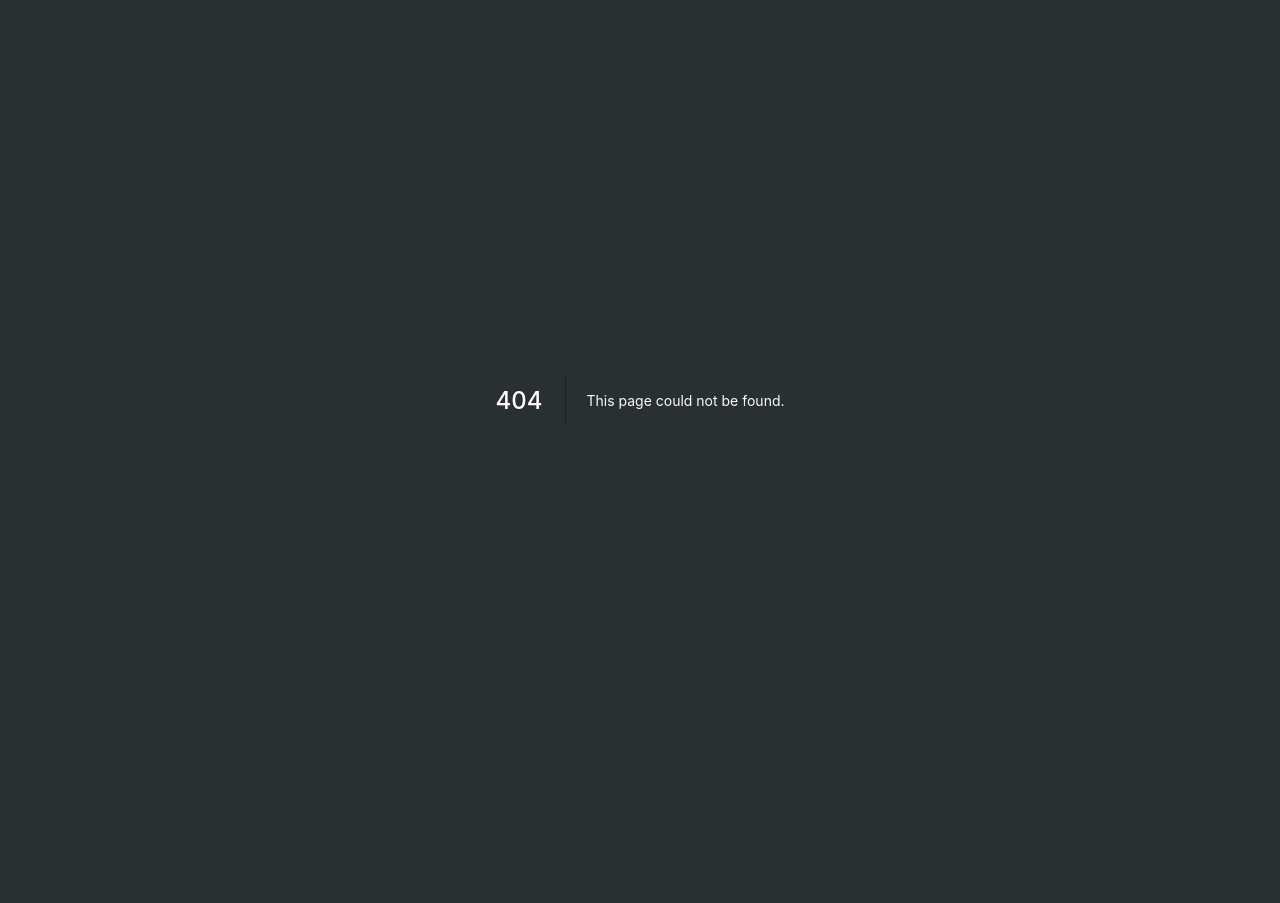
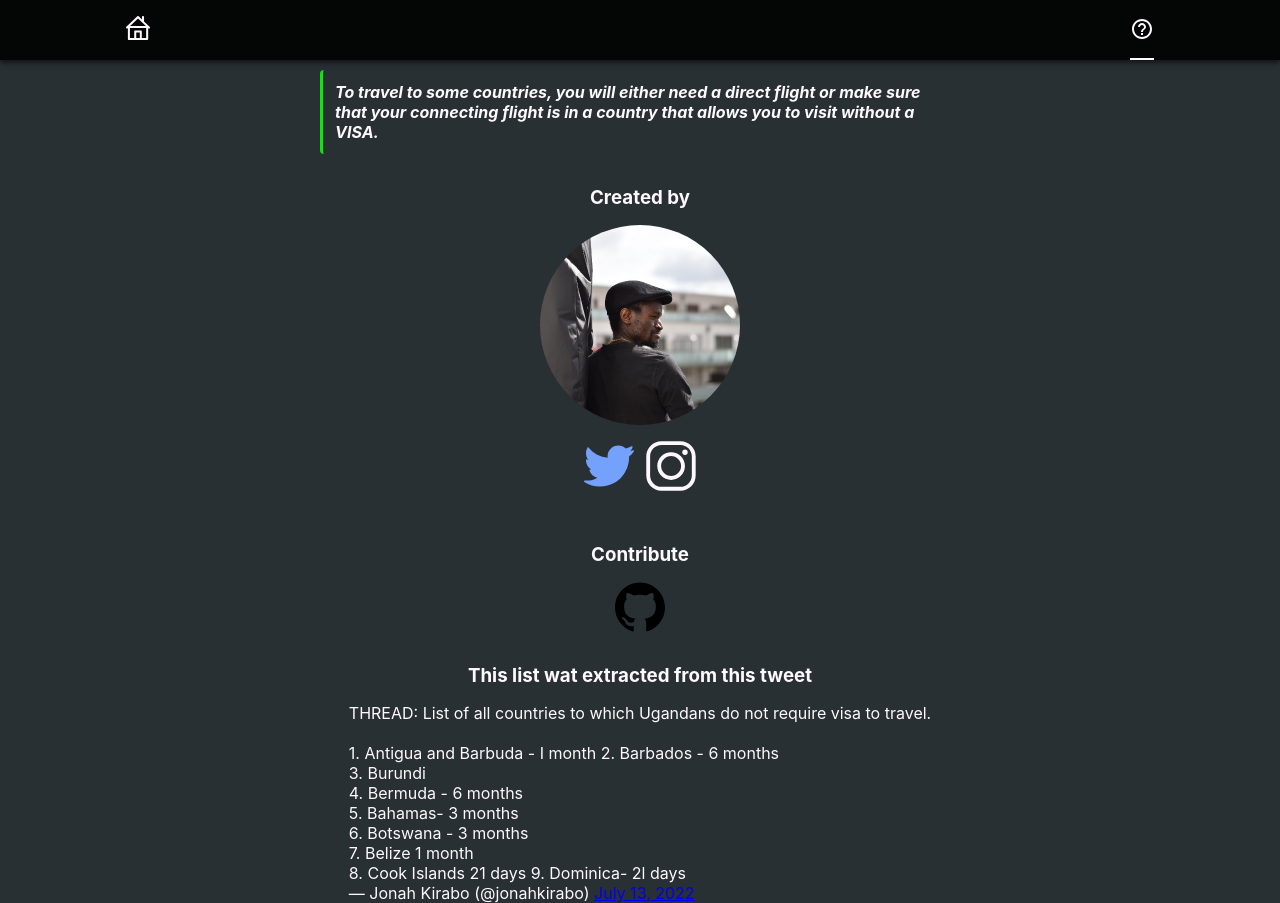
Before and after one commit to dennisja/uganda-travel-list, a Next.js app: page /about in a window 1280 px wide. Before the commit this address had no page. Before the commit the page ends 800 px from the top, so only its background shows below. Built offline with nearby package versions, Linux system fonts and the light colour scheme.

Commit message:
feat(about): add about page (#7)

```diff
--- /dev/null
+++ b/pages/about.tsx
@@ -0,0 +1,74 @@
+import type { NextPage } from 'next';
+import Image from 'next/image';
+import Link from 'next/link';
+import { Layout } from '../src/components/Layout';
+import { OriginalTweet } from '../src/components/OriginalTweet';
+import { Icon } from '../src/components/ui/Icon';
+import { Quote } from '../src/components/ui/Quote';
+import { radii } from '../src/components/ui/tokens/radii';
+import { space } from '../src/components/ui/tokens/space';
+
+const Home: NextPage = () => {
+  return (
+    <Layout>
+      <section>
+        <Quote style={{ width: '50%' }}>
+          To travel to some countries, you will either need a direct flight or
+          make sure that your connecting flight is in a country that allows you
+          to visit without a VISA.
+        </Quote>
+
+        <h3>Created by</h3>
+        <Image
+          src='/dennis.jpeg'
+          width='200px'
+          height='200px'
+          className='photo'
+          style={{ borderRadius: radii.round }}
+        />
+        <div style={{ padding: space.l }}>
+          <Link href='https://twitter.com/dennisjjagwe'>
+            <Icon
+              iconName='twitter'
+              style={{ width: '50px', height: '50px', marginRight: space.m }}
+            />
+          </Link>
+          <Link href='https://www.instagram.com/esistdj'>
+            <Icon
+              iconName='instagram'
+              style={{ width: '50px', height: '50px' }}
+            />
+          </Link>
+        </div>
+        <h3>Contribute</h3>
+        <Link href='https://github.com/dennisja/uganda-travel-list'>
+          <Icon iconName='github' style={{ width: '50px', height: '50px' }} />
+        </Link>
+
+        <h3>This list wat extracted from this tweet</h3>
+        <OriginalTweet />
+      </section>
+      <style jsx>
+        {`
+          section {
+            display: flex;
+            flex-direction: column;
+            align-items: center;
+            padding-top: ${space.xl};
+          }
+
+          .photo {
+            border-radius: ${radii.round};
+          }
+
+          h3 {
+            padding-bottom: ${space.l};
+            padding-top: ${space.xxl};
+          }
+        `}
+      </style>
+    </Layout>
+  );
+};
+
+export default Home;
--- /dev/null
+++ b/src/components/Layout.tsx
@@ -0,0 +1,37 @@
+import Head from 'next/head';
+import { ChangeEventHandler, FC, ReactNode } from 'react';
+import { Navigation } from './Navigation';
+
+type LayoutProps = {
+  children: ReactNode;
+  onSearch?: ChangeEventHandler<HTMLInputElement>;
+  searchTerm?: string;
+};
+
+const Layout: FC<LayoutProps> = ({ children, searchTerm, onSearch }) => {
+  return (
+    <div>
+      <Head>
+        <title>Ugandans Travel List</title>
+        <meta
+          name='description'
+          content='A list of countries where you can visit without a VISA'
+        />
+        <link rel='icon' href='/favicon.ico' />
+      </Head>
+      <main>
+        <Navigation onSearch={onSearch} searchTerm={searchTerm} />
+        {children}
+      </main>
+      <style jsx>
+        {`
+          main {
+            padding-top: 50px;
+          }
+        `}
+      </style>
+    </div>
+  );
+};
+
+export { Layout };
--- /dev/null
+++ b/src/components/Navigation.tsx
@@ -0,0 +1,89 @@
+import Link from 'next/link';
+import { useRouter } from 'next/router';
+import { ChangeEventHandler, FC } from 'react';
+import { Icon } from './ui/Icon';
+import { Input } from './ui/Input';
+import { colors } from './ui/tokens/colors';
+import { space } from './ui/tokens/space';
+
+type UseActiveClassNameResult = { getActiveClassName: (c: string) => string };
+
+const useActiveClassName = (): UseActiveClassNameResult => {
+  const router = useRouter();
+
+  const getActiveClassName = (route: string): string => {
+    return router.pathname === route ? 'active' : '';
+  };
+
+  return { getActiveClassName };
+};
+
+type NavigationProps = {
+  onSearch?: ChangeEventHandler<HTMLInputElement>;
+  searchTerm?: string;
+};
+
+const Navigation: FC<NavigationProps> = ({ onSearch, searchTerm }) => {
+  const { getActiveClassName } = useActiveClassName();
+  return (
+    <nav>
+      <div className={getActiveClassName('/')}>
+        <Link href='/'>
+          <Icon iconName='home' />
+        </Link>
+      </div>
+      <div>
+        {onSearch && (
+          <Input
+            type='search'
+            name='search-country'
+            className='search-input' // find out why NextJS excludes styles from this class
+            placeholder='Search...'
+            onChange={onSearch}
+            value={searchTerm}
+          />
+        )}
+      </div>
+      <div className={getActiveClassName('/about')}>
+        <Link href='/about'>
+          <Icon iconName='info' />
+        </Link>
+      </div>
+      <style>
+        {`
+          .search-input {
+            width: min(40vw, 300px);
+          }
+
+          .active {
+            border-bottom: 2px solid white;
+            height: 100%;
+            display: flex;
+            align-items: center;
+          }
+
+          .home {
+            float: right;
+          }
+
+          nav {
+            display: grid;
+            grid-template-columns: 1fr 3fr 1fr;
+            place-items: center;
+
+            padding-left: ${space.m};
+            padding-right: ${space.m};
+            height: 60px;
+            background-color: ${colors.onBg};
+            box-shadow: 0 3px 5px ${colors.boxShadow};
+            position: fixed;
+            top: 0;
+            right: 0;
+            left: 0;
+          }`}
+      </style>
+    </nav>
+  );
+};
+
+export { Navigation };
--- /dev/null
+++ b/src/components/OriginalTweet.tsx
@@ -0,0 +1,41 @@
+const OriginalTweet = () => {
+  return (
+    <>
+      <blockquote className='twitter-tweet'>
+        <p lang='en' dir='ltr'>
+          THREAD: List of all countries to which Ugandans do not require visa to
+          travel.
+          <br />
+          <br />
+          1. Antigua and Barbuda - I month 2. Barbados - 6 months
+          <br />
+          3. Burundi
+          <br />
+          4. Bermuda - 6 months
+          <br />
+          5. Bahamas- 3 months
+          <br />
+          6. Botswana - 3 months <br />
+          7. Belize 1 month
+          <br />
+          8. Cook Islands 21 days 9. Dominica- 2l days
+        </p>
+        &mdash; Jonah Kirabo (@jonahkirabo){' '}
+        <a
+          target='_blank'
+          rel='noreferrer'
+          href='https://twitter.com/jonahkirabo/status/1547127420842647553?ref_src=twsrc%5Etfw'
+        >
+          July 13, 2022
+        </a>
+      </blockquote>{' '}
+      <script
+        async
+        src='https://platform.twitter.com/widgets.js'
+        char-set='utf-8'
+      ></script>
+    </>
+  );
+};
+
+export { OriginalTweet };
--- /dev/null
+++ b/src/components/ui/Icon.tsx
@@ -0,0 +1,29 @@
+import { FC, SVGProps } from 'react';
+import { radii } from './tokens/radii';
+
+type IconName = 'instagram' | 'twitter' | 'github' | 'info' | 'share' | 'home';
+
+type IconProps = {
+  iconName: IconName;
+} & SVGProps<SVGSVGElement>;
+
+const Icon: FC<IconProps> = ({ iconName, ...svgProps }) => {
+  return (
+    <svg width='24' height='24' {...svgProps}>
+      <use href={`/icons-sprite.svg#${iconName}`} />
+      {/* TODO: remove this once we figure out why nextjs style doesn't allow passing styles via className to Icon */}
+      <style>
+        {`
+        svg:hover {
+            border: 1px solid white;
+            border-radius: ${radii.round};
+            transition: 0.3s;
+        }
+        `}
+      </style>
+    </svg>
+  );
+};
+
+export { Icon };
+export type { IconName, IconProps };
--- a/src/components/ui/Quote.tsx
+++ b/src/components/ui/Quote.tsx
@@ -13,8 +13,8 @@ const Quote: FC<QuoteProps> = ({ children, ...props }) => {
         div {
           border-left: 3px solid ${colors.green};
           padding: ${space.m};
-          fontstyle: italic;
-          fontweight: bolder;
+          font-style: italic;
+          font-weight: bolder;
           border-radius: ${radii.xs};
         }
       `}</style>
```
Also changed, not shown: pages/index.tsx (+6 -52 lines), public/dennis.jpeg (added), public/icons-sprite.svg (added).
